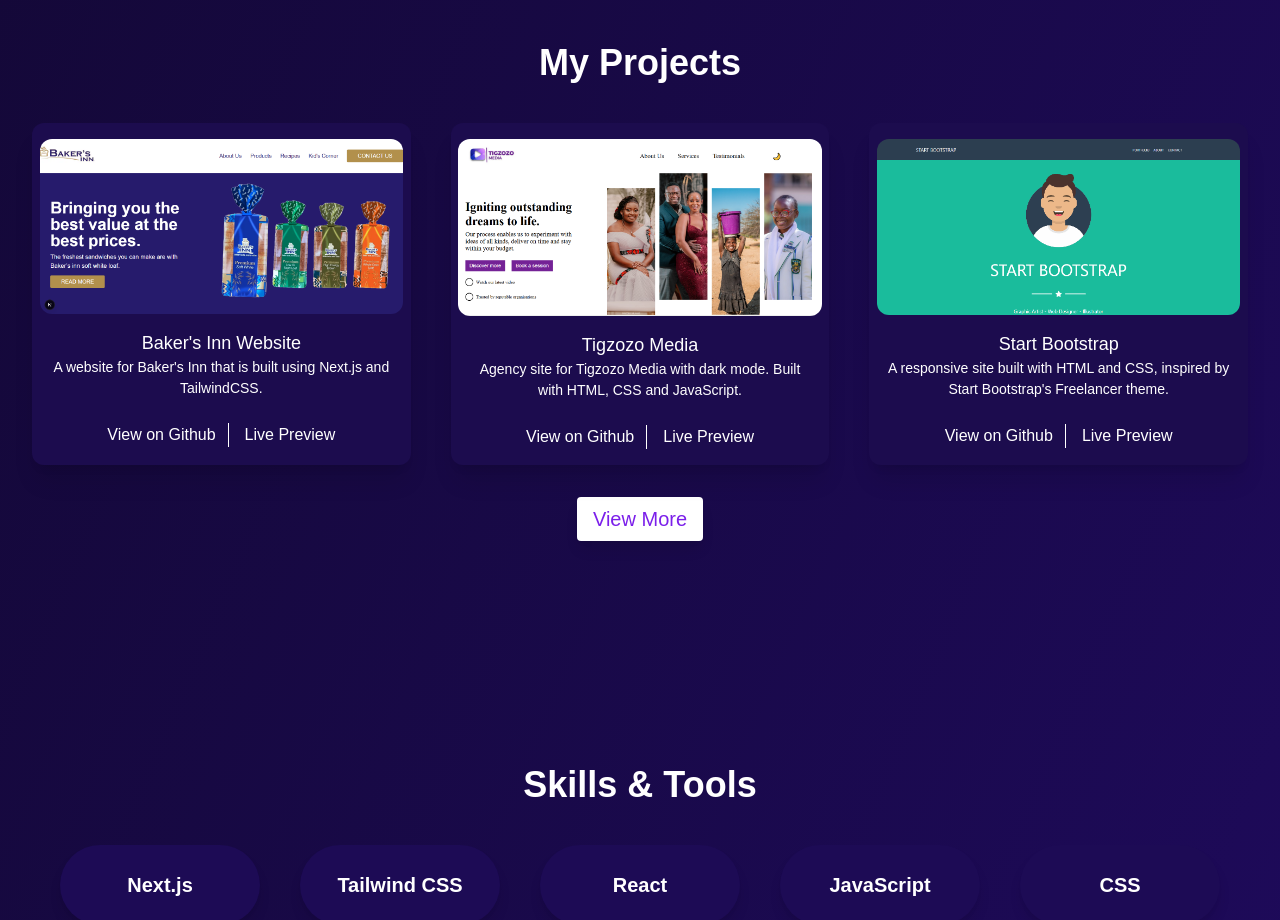
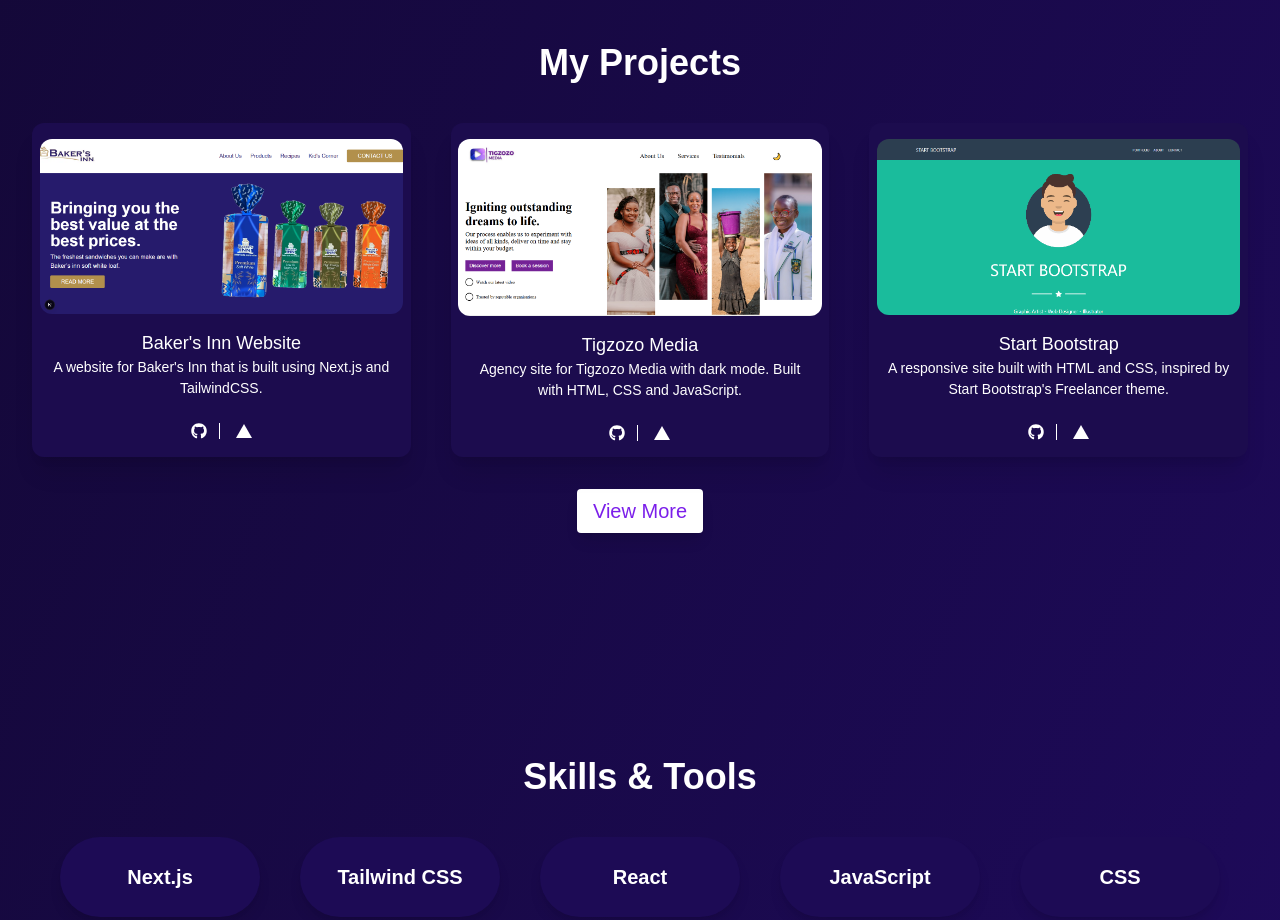
Before and after one commit to nyaa123987/nyasha-front-end, a Next.js app: page / in a window 1280 px wide. Shown: the part 1500-2420 px from the top of the page. Built offline with nearby package versions, Linux system fonts and the light colour scheme.

Commit message:
Initial commit

```diff
--- /dev/null
+++ b/src/components/ProjectCardHero.tsx
@@ -0,0 +1,41 @@
+import Image from 'next/image';
+import P from './Paragraph';
+import { FaGithub } from "react-icons/fa";
+import { SiVercel } from "react-icons/si";
+
+type ProjectCardProps = {
+  title: string;
+  descr: string;
+  github: string;
+  vercel: string;
+  img: string;
+  onClick: () => void;
+};
+
+export default function ProjectCard({ title, descr, github, vercel, img, onClick }: ProjectCardProps) {
+  return (
+    <div
+      onClick={onClick}
+      className="px-[2%] py-[1vh] md:py-[2vh] flex flex-col w-[100%] items-center rounded md:rounded-xl bg-[#1C0C4E] relative shadow-xl hover:shadow-[#2A0F75] transition"
+    >
+      <div>
+        <Image
+          src={img}
+          alt={descr}
+          width={370}
+          height={70}
+          className="object-cover rounded md:rounded-xl"
+        />
+      </div>
+
+      <div className='flex flex-col gap-[0.001%] text-center px-[3%] mt-4'>
+        <P>{title}</P>
+        <h1 className='text-[10px] md:text-[14px] pb-[1vh]'>{descr}</h1>
+        <div className='flex justify-center gap-3 items-center text-[12px] md:text-[16px] mt-[2vh]'>
+          <a href={github} target="_blank" rel="noopener noreferrer" className='hover:underline pr-3 border-r border-white'><FaGithub /></a>
+          <a href={vercel} target="_blank" rel="noopener noreferrer" className='hover:underline pl-1'><SiVercel /></a>
+        </div>
+      </div>
+    </div>
+  );
+}
--- a/src/components/Projects.tsx
+++ b/src/components/Projects.tsx
@@ -1,4 +1,4 @@
-import ProjectCard from "./ProjectCard";
+import ProjectCard from "./ProjectCardHero";
 import Button from "./Button";
 import H2 from './Heading2';
 import Link from 'next/link';
```
